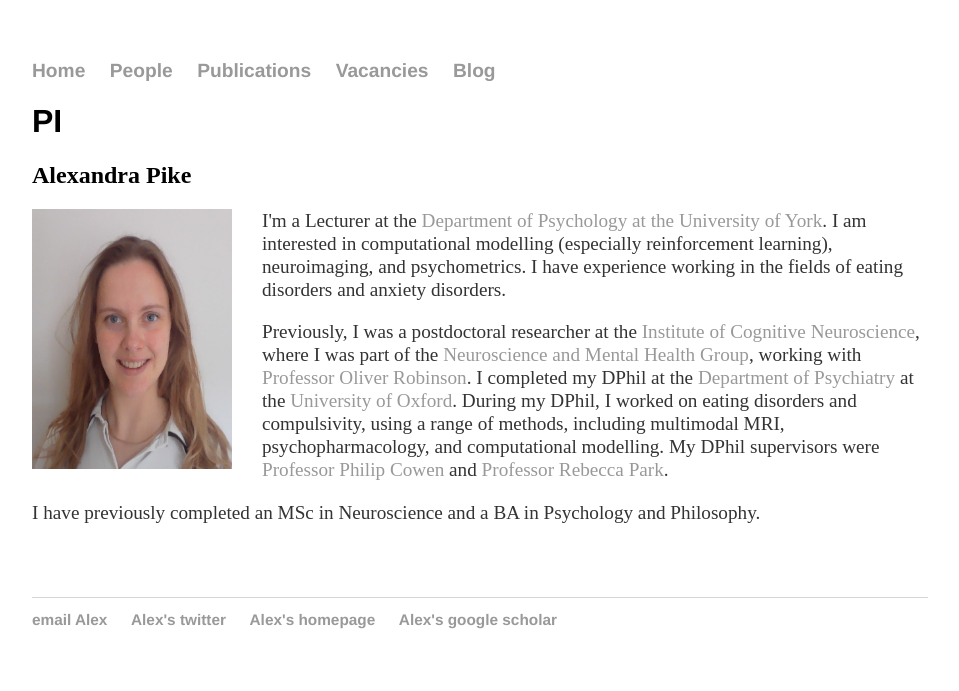
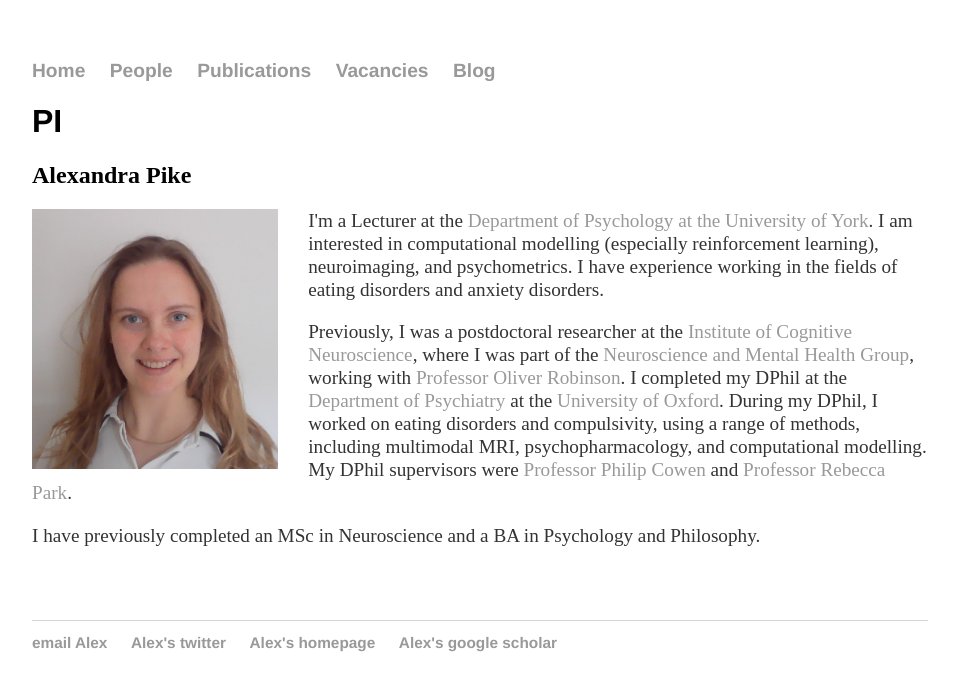
Before and after one commit to cognition-mental-health/cognition-mental-health.github.io, a Jekyll site: the page built from people/index.html, in a window 1280 px wide. Shown: the top 691 px of the page, without its empty margins (160-1119 px from the left). Built offline with Jekyll 4.4.1, drawn with Linux system fonts in a browser that asks for light colours.

Commit message:
picture adjustment

```diff
--- a/blog/printabrain/index.html
+++ b/blog/printabrain/index.html
@@ -5,7 +5,7 @@ title: 3D printing a brain
 <div class="blurb">
 	<h1>3D printing a brain</h1>
     <h2>Alex Pike</h2>
-  <img width=300 height=300 class="align-left" src="/pics/brainprint/still_brain.JPG">
+  <img width=300 height=300 class="align-left" src="/pics/brainprint/still_brain.jpeg">
   <p>Recently, a lab member left and I had the wild idea of 3D printing their brain as a leaving gift. As nobody had any better ideas, I was stuck: 3D printing a brain, with no experience, and limited in-person technical support (thanks, COVID). This documents my efforts and the resources I found helpful. I've included some pictures of the process, but not of the final result, as brains are pretty unique and potentially identifiable.</p>
 
   <p>First of all, I found three sets of instructions that were incredibly helpful (these links open in new tabs):
--- a/people/index.html
+++ b/people/index.html
@@ -5,7 +5,7 @@ title: People
 <div class="blurb">
 	<h1>PI</h1>
     <h2>Alexandra Pike</h2>
-	<p><img src="/pics/apike.jpg" width="200" height="260" class='align-left'>
+	<p><img src="/pics/apike.jpg" height="260" class='align-left'>
 	<p>I'm a Lecturer at the <a href="https://www.york.ac.uk/psychology/">Department of Psychology at the University of York</a>.
 		I am interested in computational modelling (especially reinforcement learning), neuroimaging, and psychometrics. I have experience working in the fields of eating disorders and anxiety disorders. </p>
 	<p>Previously, I was a postdoctoral researcher at the <a href="https://www.ucl.ac.uk/icn/">Institute of Cognitive Neuroscience</a>, where I was part of the <a href="https://www.ucl.ac.uk/icn/research/research-groups/neuroscience-and-mental-health" >Neuroscience and Mental Health Group</a>, working with <a href="http://www.oliverjrobinson.com/index.html"> Professor Oliver Robinson</a>.
```
